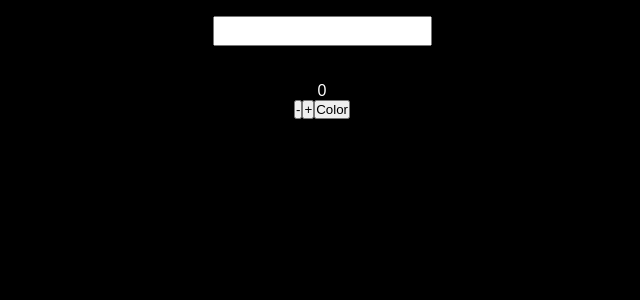
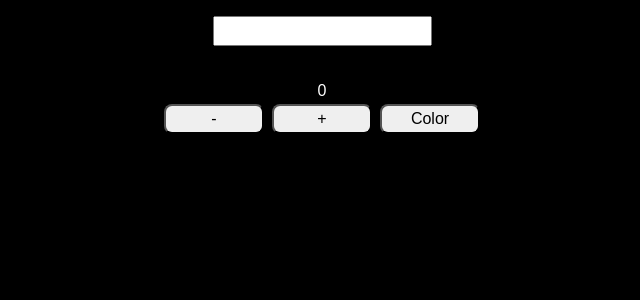
Before and after one commit to NS-25/react-concepts, a React (Vite) app: page / in a window 1280 px wide. Shown: the top 300 px of the page, without its empty margins (318-958 px from the left). Built offline with nearby package versions, Linux system fonts and the light colour scheme.

Commit message:
feat(reducer.css): add css to button tags

```diff
--- a/src/components/Reducer.css
+++ b/src/components/Reducer.css
@@ -26,6 +26,16 @@ body {
   align-items: center;
 }
 
+button {
+  font-size: 1rem;
+  min-width: 100px;
+  padding: 0.25rem;
+  margin: 0.25em;
+  border-radius: 0.5em;
+  display: grid;
+  place-content: center;
+}
+
 input {
   font-size: 1rem;
   padding: 0.25rem;
```
